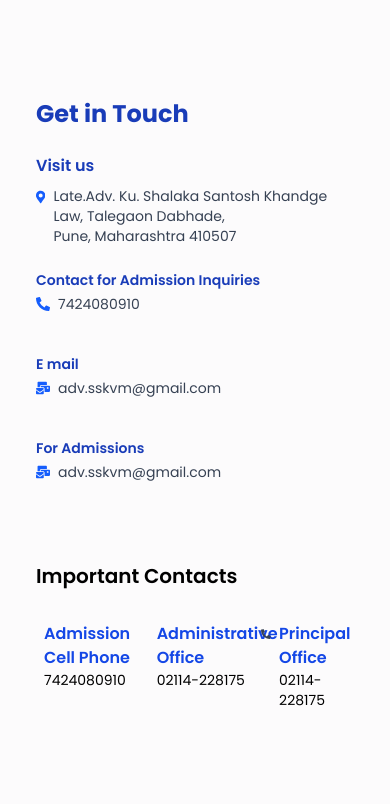
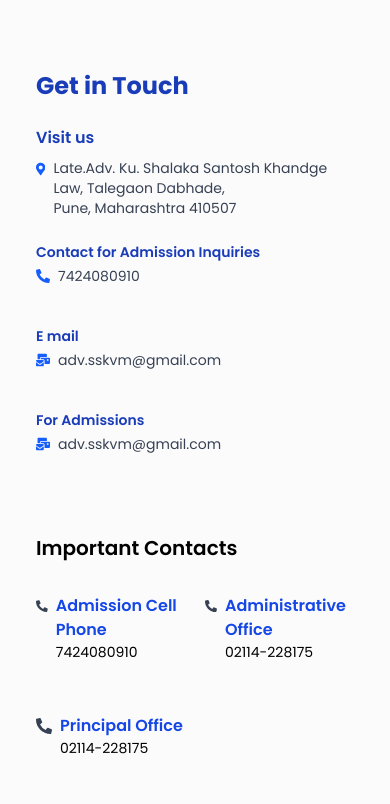
Before and after one commit to Naman2166/Law-College-Website, a React (Vite) app in the folder frontend/: page /contact-us in a window 390 px wide. Shown: the part 730-1534 px from the top of the page. Built offline with nearby package versions, Linux system fonts and the light colour scheme; grey boxes are pictures that could not be loaded.

Commit message:
change content and layout

```diff
--- a/frontend/src/pages/ContactUs.jsx
+++ b/frontend/src/pages/ContactUs.jsx
@@ -68,7 +68,7 @@ const ContactUs = () => {
 
           {/* Get in Touch */}
           <div className="w-full lg:w-1/2 space-y-6">
-            <h2 className="text-2xl font-bold text-blue-800 max-md:mt-7">Get in Touch</h2>
+            <h2 className="text-2xl font-bold text-blue-800 max-md:mt-0">Get in Touch</h2>
 
             {/* Visit us */}
             <div className="space-y-2">
@@ -122,7 +122,7 @@ const ContactUs = () => {
         {/* ✅ Important Contacts in Separate Row (Full Width) */}
         <div className=" pb-10 px-3">
           <h3 className="text-xl font-semibold text-black mb-4">Important Contacts</h3>
-          <div className="grid grid-cols-3 md:grid-cols-3 gap-5">
+          <div className="grid grid-cols-2 md:grid-cols-3 gap-5">
             {[
               { title: "Admission Cell Phone", phone: "7424080910" },
               { title: "Administrative Office", phone: "02114-228175" },
```
